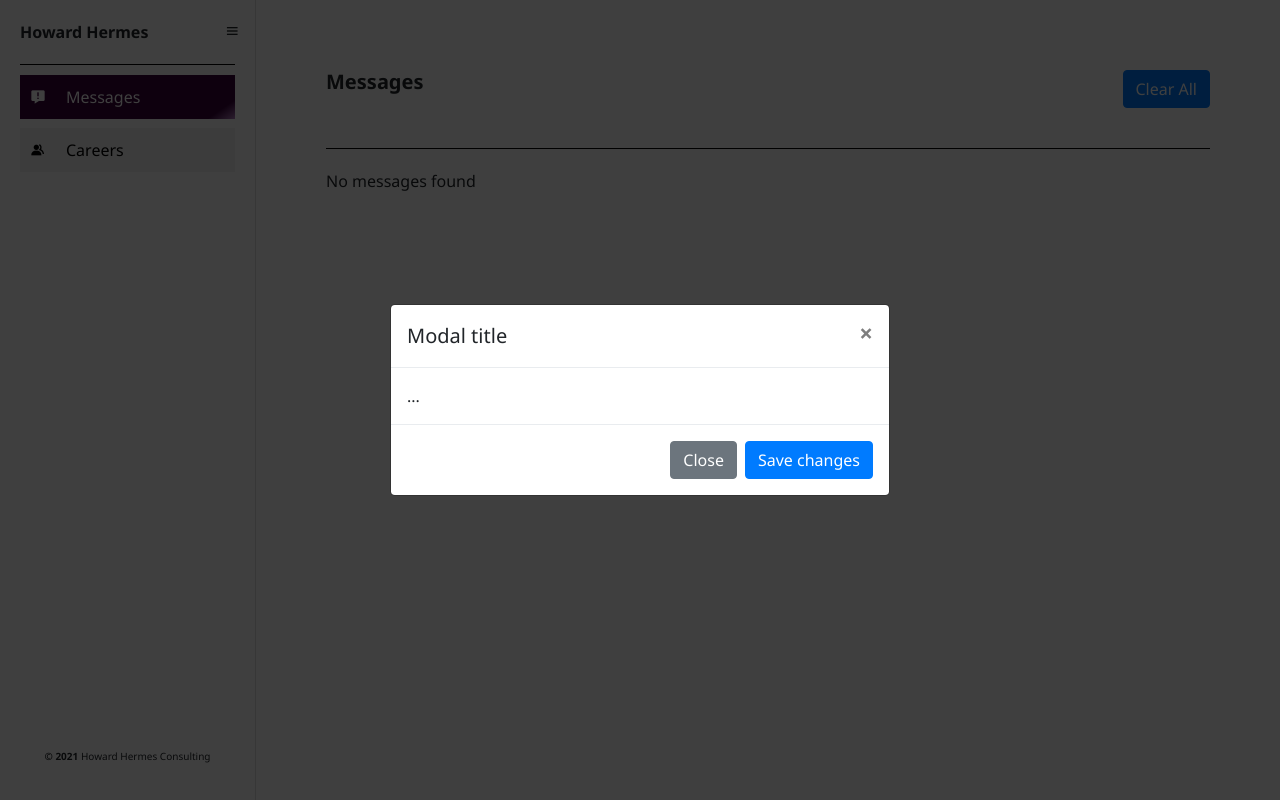
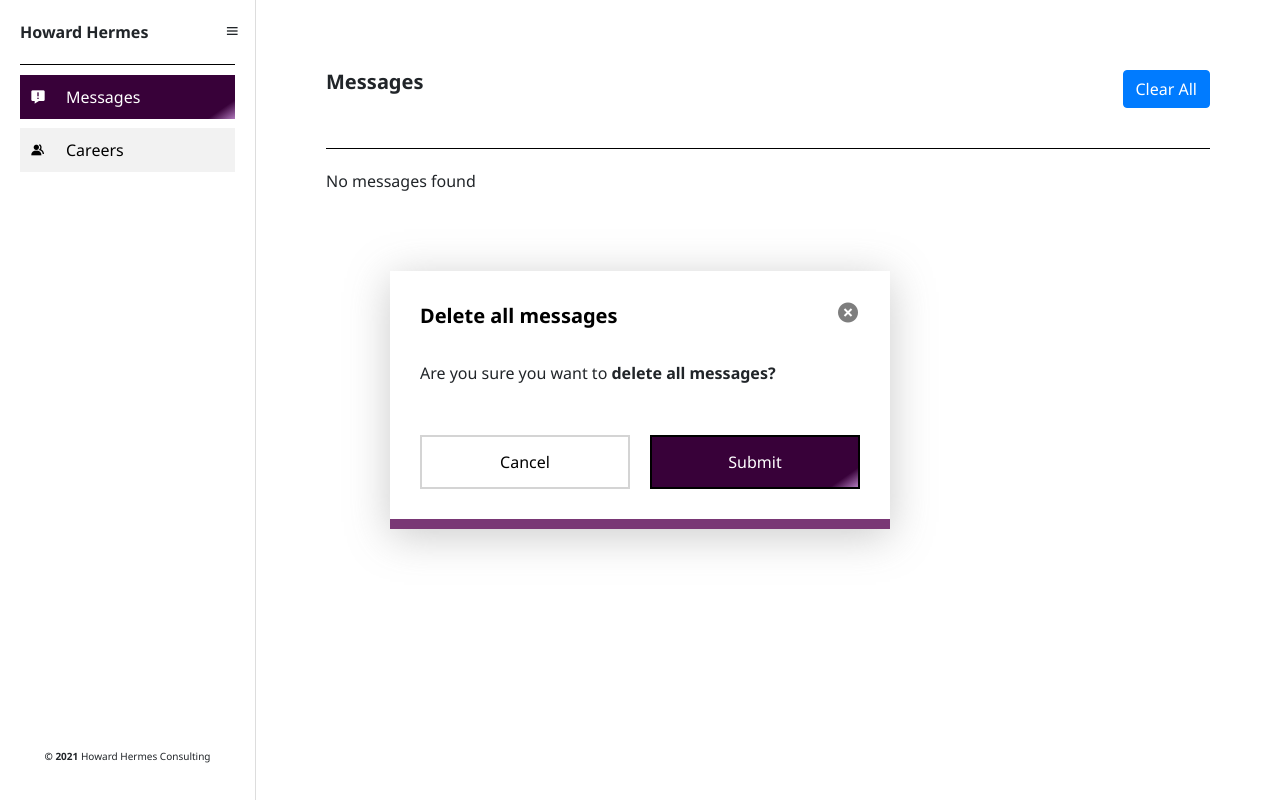
Before and after one commit to m26416141/howard-hermes, a PHP site: page /hha/admin.php in a window 1280 px wide, after a click on "Clear All". Run offline with PHP 8.4, Linux system fonts and the light colour scheme; data that the repository does not hold is empty; some libraries are stand-ins or nearby versions.

Commit message:
delete messages

```diff
--- a/hha/admin-messages.php
+++ b/hha/admin-messages.php
@@ -10,6 +10,9 @@
     <link rel="stylesheet" href="https://maxcdn.bootstrapcdn.com/bootstrap/4.0.0/css/bootstrap.min.css" integrity="sha384-Gn5384xqQ1aoWXA+058RXPxPg6fy4IWvTNh0E263XmFcJlSAwiGgFAW/dAiS6JXm" crossorigin="anonymous" />
     <link rel="preconnect" href="https://fonts.gstatic.com" />
     <link href='https://unpkg.com/boxicons@2.0.7/css/boxicons.min.css' rel='stylesheet'>
+    <script src="https://ajax.googleapis.com/ajax/libs/jquery/3.5.1/jquery.min.js"></script>
+    <script src="https://cdnjs.cloudflare.com/ajax/libs/popper.js/1.12.9/umd/popper.min.js" integrity="sha384-ApNbgh9B+Y1QKtv3Rn7W3mgPxhU9K/ScQsAP7hUibX39j7fakFPskvXusvfa0b4Q" crossorigin="anonymous"></script>
+    <script src="https://maxcdn.bootstrapcdn.com/bootstrap/4.0.0/js/bootstrap.min.js" integrity="sha384-JZR6Spejh4U02d8jOt6vLEHfe/JQGiRRSQQxSfFWpi1MquVdAyjUar5+76PVCmYl" crossorigin="anonymous"></script>
     <link rel="stylesheet" href="../public/css/admin.css" />
     <!-- <link rel="stylesheet" href="/hha/" /> -->
 </head>
@@ -22,30 +25,44 @@
             </div>
             <div class="col-sm-6" style="padding: 0px;">
                 <button type="button" class="btn btn-primary" data-toggle="modal" data-target="#exampleModalCenter" style="float: right">Clear All</button>
-                <div class="modal fade" id="exampleModalCenter" tabindex="-1" role="dialog" aria-labelledby="exampleModalCenterTitle" aria-hidden="true">
+                <div class="modal fade" id="exampleModalCenter" tabindex="-1" role="dialog" aria-labelledby="exampleModalCenterTitle" aria-hidden="true" style="background-color: transparent;">
                     <div class="modal-dialog modal-dialog-centered" role="document">
-                        <div class="modal-content">
-                            <div class="modal-header">
-                                <h5 class="modal-title" id="exampleModalLongTitle">Modal title</h5>
-                                <button type="button" class="close" data-dismiss="modal" aria-label="Close">
-                                <span aria-hidden="true">&times;</span>
+                        <div class="modal-content" style="border-radius: 0px; border: none;">
+                            <div class="modal-header" style="border-top-left-radius: 0px; border-top-right-radius: 0px;">
+                                <h5 class="modal-title" id="exampleModalLongTitle" style="font-weight: 700;">Delete all messages</h5>
+                                <button type="button" class="close" data-dismiss="modal" aria-label="Close" style="text-shadow: none; background-color: transparent">
+                                    <i class='bx bxs-x-circle'></i>
                                 </button>
                             </div>
                             <div class="modal-body">
-                                ...
+                                <span>Are you sure you want to <b>delete all messages?</b></span>
                             </div>
                             <div class="modal-footer">
-                                <button type="button" class="btn btn-secondary" data-dismiss="modal">Close</button>
-                                <button type="button" class="btn btn-primary">Save changes</button>
+                                <button type="button" class="btn-cancel btn-block" data-dismiss="modal">Cancel</button>
+                                <!-- <button type="submit" name="submit" class="btn-submit btn-block">Delete</button> -->
+                                <button type="submit" name="submit" id="btn-del" class="btn-block btn-submit">Submit</button>
+                                <script>
+                                    $(function() {
+                                        $("#btn-del").on("click", function(e) {
+                                            e.preventDefault();
+                                            $.ajax({
+                                                url: "delete_messages.php",
+                                                success: function() {
+                                                    alert("messages deleted");
+                                                },
+                                                error: function() {
+                                                    alert("delete failed");
+                                                }
+                                            })
+                                        });
+                                    });
+                                </script>
                             </div>
                         </div>
                     </div>
                 </div>
             </div>
             <div class="col-sm-12 logo-border" style="padding: 0px; margin-top: 40px"></div>
-        </div>
-        <div class="row">
-
         </div>
         <div class="row" id="messages-data">
             <div class="col-sm-12">
@@ -59,9 +76,6 @@
         </div>
     </div>
     <!-- <script src="https://code.jquery.com/jquery-3.2.1.slim.min.js" integrity="sha384-KJ3o2DKtIkvYIK3UENzmM7KCkRr/rE9/Qpg6aAZGJwFDMVNA/GpGFF93hXpG5KkN" crossorigin="anonymous"></script> -->
-    <script src="https://ajax.googleapis.com/ajax/libs/jquery/3.5.1/jquery.min.js"></script>
-    <script src="https://cdnjs.cloudflare.com/ajax/libs/popper.js/1.12.9/umd/popper.min.js" integrity="sha384-ApNbgh9B+Y1QKtv3Rn7W3mgPxhU9K/ScQsAP7hUibX39j7fakFPskvXusvfa0b4Q" crossorigin="anonymous"></script>
-    <script src="https://maxcdn.bootstrapcdn.com/bootstrap/4.0.0/js/bootstrap.min.js" integrity="sha384-JZR6Spejh4U02d8jOt6vLEHfe/JQGiRRSQQxSfFWpi1MquVdAyjUar5+76PVCmYl" crossorigin="anonymous"></script>
 </body>
 
 </html>
--- a/public/css/admin.css
+++ b/public/css/admin.css
@@ -252,4 +252,60 @@ body {
   margin-top: 20px;
 }
 
+.modal-header {
+  background-color: white !important;
+  padding: 30px;
+  border-bottom: none;
+}
+.modal-header .modal-title {
+  color: black !important;
+}
+.modal-header .close {
+  padding: 0px;
+  margin: 0px;
+}
+
+.modal-backdrop {
+  background-color: white;
+  opacity: 0 !important;
+}
+
+.modal-content {
+  box-shadow: 0px 7px 40px #88888870;
+}
+
+.modal-body {
+  padding: 0px 30px;
+  margin-bottom: 20px;
+}
+
+.modal-footer {
+  border-top: none;
+  justify-content: flex-end;
+  border-bottom: 10px solid #793775;
+  padding: 30px;
+}
+
+.modal-footer > :not(:first-child) {
+  margin: 0px;
+}
+
+.btn-cancel {
+  border: 2px solid #d4d4d4;
+  background-color: transparent;
+  padding: 13px 20px;
+  margin: 0px;
+  margin-right: 20px !important;
+  border-radius: 0px;
+}
+
+.btn-submit {
+  background-image: linear-gradient(145deg, #380139 90%, #b17abd);
+  padding: 13px 20px;
+  border: 2px solid black;
+  color: white;
+  margin: 0px;
+  border-radius: 0px;
+}
+
 /*# sourceMappingURL=admin.css.map */
--- a/src/sass/admin.scss
+++ b/src/sass/admin.scss
@@ -281,3 +281,56 @@ body {
 		margin-top: 20px;
 	}
 }
+
+//modal card @ admin-careers
+.modal-header {
+	background-color: white !important;
+	padding: 30px;
+	border-bottom: none;
+	.modal-title {
+		color: black !important;
+	}
+	.close {
+		padding: 0px;
+		margin: 0px;
+	}
+}
+
+.modal-backdrop {
+	background-color: white;
+	opacity: 0 !important;
+}
+
+.modal-content {
+	box-shadow: 0px 7px 40px #88888870;
+}
+
+.modal-body {
+	padding: 0px 30px;
+	margin-bottom: 20px;
+}
+.modal-footer {
+	border-top: none;
+	justify-content: flex-end;
+	border-bottom: 10px solid #793775;
+	padding: 30px;
+}
+.modal-footer > :not(:first-child) {
+	margin: 0px;
+}
+.btn-cancel {
+	border: 2px solid #d4d4d4;
+	background-color: transparent;
+	padding: 13px 20px;
+	margin: 0px;
+	margin-right: 20px !important;
+	border-radius: 0px;
+}
+.btn-submit {
+	background-image: linear-gradient(145deg, #380139 90%, #b17abd);
+	padding: 13px 20px;
+	border: 2px solid black;
+	color: white;
+	margin: 0px;
+	border-radius: 0px;
+}
```
Also changed, not shown: hha/delete_messages.php (added, +9 -0 lines), test.sql (+12 -9 lines), 1 other file.
